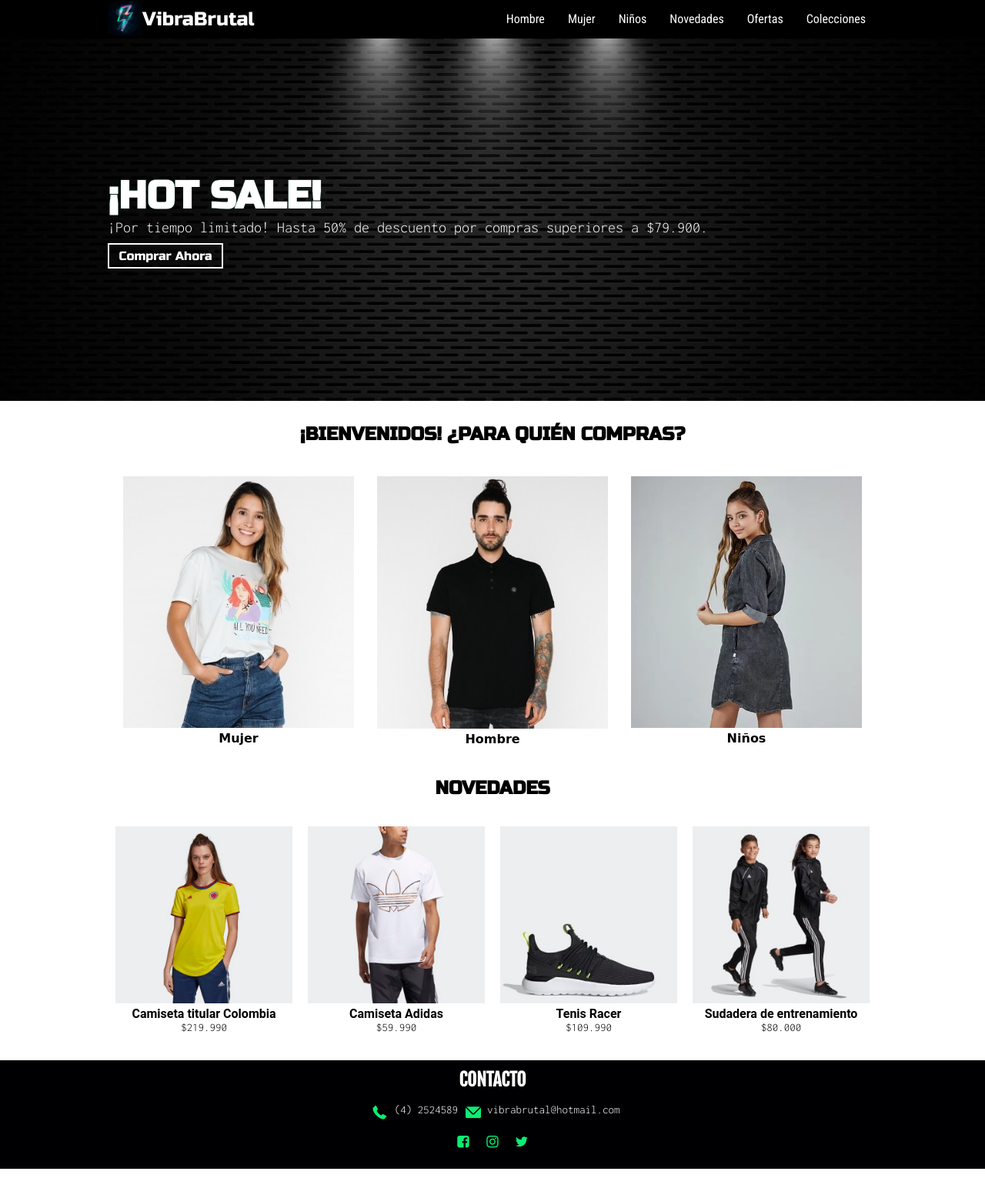
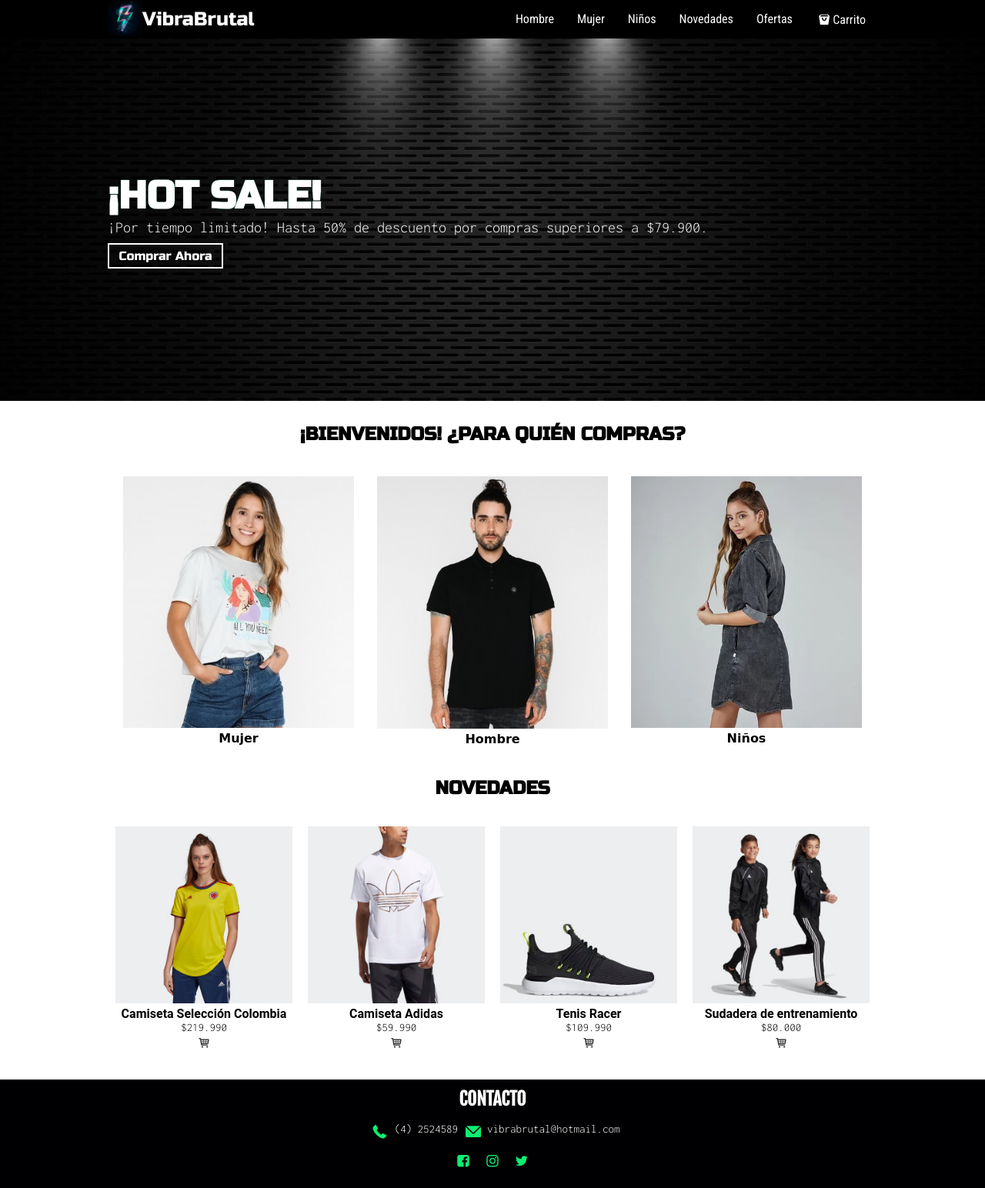
Before and after one commit to jcramirezca/Programacion-Web2021, a plain HTML site: page Tienda_Virtual/index.html in a window 1280 px wide. Shown: the whole page at 77% size. Before the commit the page ends 1519 px from the top, so only its background shows below. Drawn offline with Linux system fonts and the light colour scheme; a web font is replaced by a local one.

Commit message:
Actualizacion

```diff
--- a/Tienda_Virtual/css/fontello.css
+++ b/Tienda_Virtual/css/fontello.css
@@ -1,11 +1,11 @@
 @font-face {
   font-family: 'fontello';
-  src: url('../font/fontello.eot?16674527');
-  src: url('../font/fontello.eot?16674527#iefix') format('embedded-opentype'),
-       url('../font/fontello.woff2?16674527') format('woff2'),
-       url('../font/fontello.woff?16674527') format('woff'),
-       url('../font/fontello.ttf?16674527') format('truetype'),
-       url('../font/fontello.svg?16674527#fontello') format('svg');
+  src: url('../font/fontello.eot?12026122');
+  src: url('../font/fontello.eot?12026122#iefix') format('embedded-opentype'),
+       url('../font/fontello.woff2?12026122') format('woff2'),
+       url('../font/fontello.woff?12026122') format('woff'),
+       url('../font/fontello.ttf?12026122') format('truetype'),
+       url('../font/fontello.svg?12026122#fontello') format('svg');
   font-weight: normal;
   font-style: normal;
 }
@@ -15,7 +15,7 @@
 @media screen and (-webkit-min-device-pixel-ratio:0) {
   @font-face {
     font-family: 'fontello';
-    src: url('../font/fontello.svg?16674527#fontello') format('svg');
+    src: url('../font/fontello.svg?12026122#fontello') format('svg');
   }
 }
 */
@@ -58,6 +58,8 @@
 .icon-mail:before { content: '\e800'; } /* '' */
 .icon-menu-outline:before { content: '\e801'; } /* '' */
 .icon-phone:before { content: '\e802'; } /* '' */
+.icon-bag:before { content: '\e803'; } /* '' */
+.icon-basket:before { content: '\e804'; } /* '' */
 .icon-twitter:before { content: '\f099'; } /* '' */
 .icon-instagram:before { content: '\f16d'; } /* '' */
 .icon-facebook-squared:before { content: '\f308'; } /* '' */
--- a/Tienda_Virtual/css/menu.css
+++ b/Tienda_Virtual/css/menu.css
@@ -27,7 +27,7 @@
     text-decoration: none;
     padding: 15px;
     border-bottom: 1px solid rgb(255, 255, 255,0.5);
-    font-family: Verdana;
+    font-family: 'Roboto Condensed', sans-serif;
 }
 
 .menu a:hover {
@@ -37,6 +37,22 @@
 #menu-bar:checked ~  .menu{
     transform: translateX(0%);
 }
+
+button.icon-bag{
+    border: none;
+    color: #fff;
+    background: none;
+    cursor: pointer;
+    padding: 15px;
+    font-family: 'Roboto Condensed', sans-serif;
+    font-size: 16px;
+    border-bottom: 1px solid rgb(255, 255, 255,0.5);
+}
+
+.icon-bag:hover{
+     color: #7FDD4C ;
+}
+
 
 @media (min-width:1024px) {
     .menu {
@@ -61,4 +77,17 @@
     .menu a:hover {
         background: rgba(40, 168, 207, 0.5) ;
     }
+
+    button.icon-bag{
+        border: none;
+        color: #fff;
+        background: none;
+        cursor: pointer;
+        font-family: 'Roboto Condensed', sans-serif;
+        font-size: 16px;
+    }
+
+    .icon-bag:hover{
+         color: #7FDD4C ;
+    }
 }
--- a/Tienda_Virtual/css/novedades.css
+++ b/Tienda_Virtual/css/novedades.css
@@ -11,6 +11,7 @@
 
 .producto {
     margin: 10px;
+    padding: auto;
 }
 
 .producto img {
@@ -26,3 +27,15 @@
     font-family: 'Inconsolata', monospace;
     font-size: 15px;
 }
+
+button.icon-basket{
+    border: none;
+    color: #333;
+    background: none;
+    cursor: pointer;
+    margin: 5px;
+}
+
+.icon-basket:hover{
+     color: #7FDD4C ;
+}
--- a/Tienda_Virtual/index.html
+++ b/Tienda_Virtual/index.html
@@ -12,6 +12,7 @@
     <link href="https://fonts.googleapis.com/css2?family=Inconsolata:wght@300&family=Noto+Serif:ital@0;1&display=swap" rel="stylesheet">
     <link href="https://fonts.googleapis.com/css2?family=Fjalla+One&display=swap" rel="stylesheet">
     <link rel="shortcut icon" type="image/x-icon" href="imagenes/Logo2.png">
+    <script src="js/carrito.js"></script>
 
     <title>Vibra Brutal</title>
 </head>
@@ -29,7 +30,8 @@
                     <a href="">Niños</a>
                     <a href="">Novedades</a>
                     <a href="">Ofertas</a>
-                    <a href="">Colecciones</a>
+                    <button id="checkout" class="icon-bag" onclick="pagar()">Carrito</button>
+
                 </nav>
             </div>
         </header>
@@ -73,24 +75,28 @@
             <section id="Novedades">
             <div class="contenedor">
                 <div class="producto">
-                    <img src="imagenes/model1.jpg">
-                    <h4>Camiseta titular Colombia</h4>
+                    <img src="imagenes/model1.jpg" >
+                    <h4>Camiseta Selección Colombia</h4>
                     <p>$219.990</p>
+                    <button class="icon-basket" onclick="add('Camiseta Selección Colombia',219990)"></button>
                 </div>
                 <div class="producto">
                     <img src="imagenes/model2.jpg">
                     <h4>Camiseta Adidas</h4>
                     <p>$59.990</p>
+                    <button class="icon-basket" onclick="add('Camiseta Adidas',59990)"></button>
                 </div>
                 <div class="producto">
                     <img src="imagenes/model3.jpg">
                     <h4>Tenis Racer</h4>
                     <p>$109.990</p>
+                    <button class="icon-basket" onclick="add('Tenis Racer',109990)"></button>
                 </div>
                 <div class="producto">
                     <img src="imagenes/model4.jpg">
                     <h4>Sudadera de entrenamiento</h4>
                     <p>$80.000</p>
+                    <button class="icon-basket" onclick="add('Sudadera de entrenamiento',80000)"></button>
                 </div>
             </div>
         </section>
--- /dev/null
+++ b/Tienda_Virtual/js/carrito.js
@@ -0,0 +1,16 @@
+    let products = [];
+    let total = 0;
+
+    function add(product,price){
+        console.log(product,price);
+        products.push(product);
+        total= total + price;
+        document.getElementById("checkout").innerHTML = `Carrito $${total}`;
+
+    }
+
+    function pagar(){
+        window.alert(products.join(", \n"));
+        total=0;
+        document.getElementById("checkout").innerHTML = `Carrito $${total}`;
+    }
```
Also changed, not shown: Tienda_Virtual/font/fontello.ttf, Tienda_Virtual/font/fontello.woff, Tienda_Virtual/font/fontello.woff2, 2 other files.
